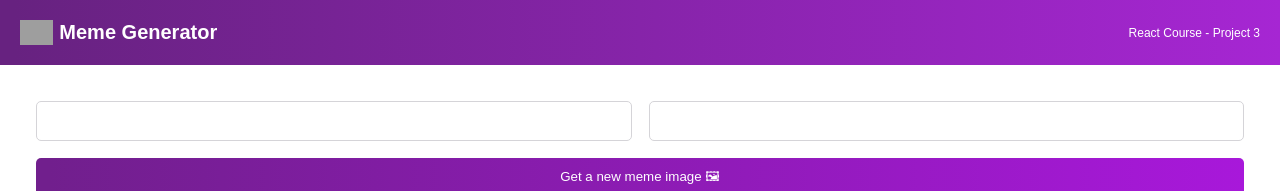
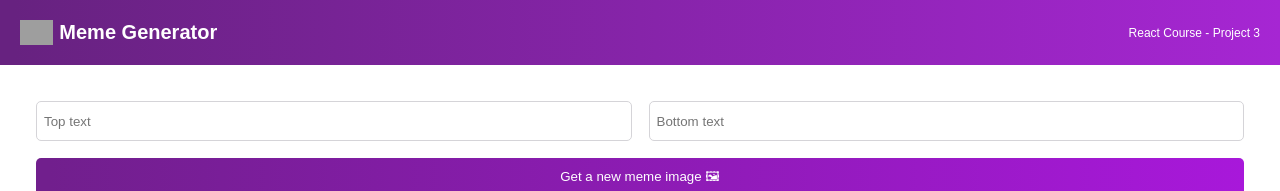
Before and after one commit to OtlotlengMajuja/OTLMAJ363_BCL2401_GroupE_Otlotleng-Majuja_DJS07, a React (Vite) app: page / in a window 1280 px wide. Shown: the top 191 px of the page. Built offline with nearby package versions, Linux system fonts and the light colour scheme; grey boxes are pictures that could not be loaded.

Commit message:
Added placeholder text for my inputs

```diff
--- a/src/components/Meme.jsx
+++ b/src/components/Meme.jsx
@@ -4,8 +4,8 @@ export default function Meme() {
   return (
     <main>
       <form className="form">
-        <input className="form--input" type="text" />
-        <input className="form--input" type="text" />
+        <input className="form--input" type="text" placeholder="Top text" />
+        <input className="form--input" type="text" placeholder="Bottom text" />
         <button className="form--button">Get a new meme image 🖼</button>
       </form>
     </main>
```
